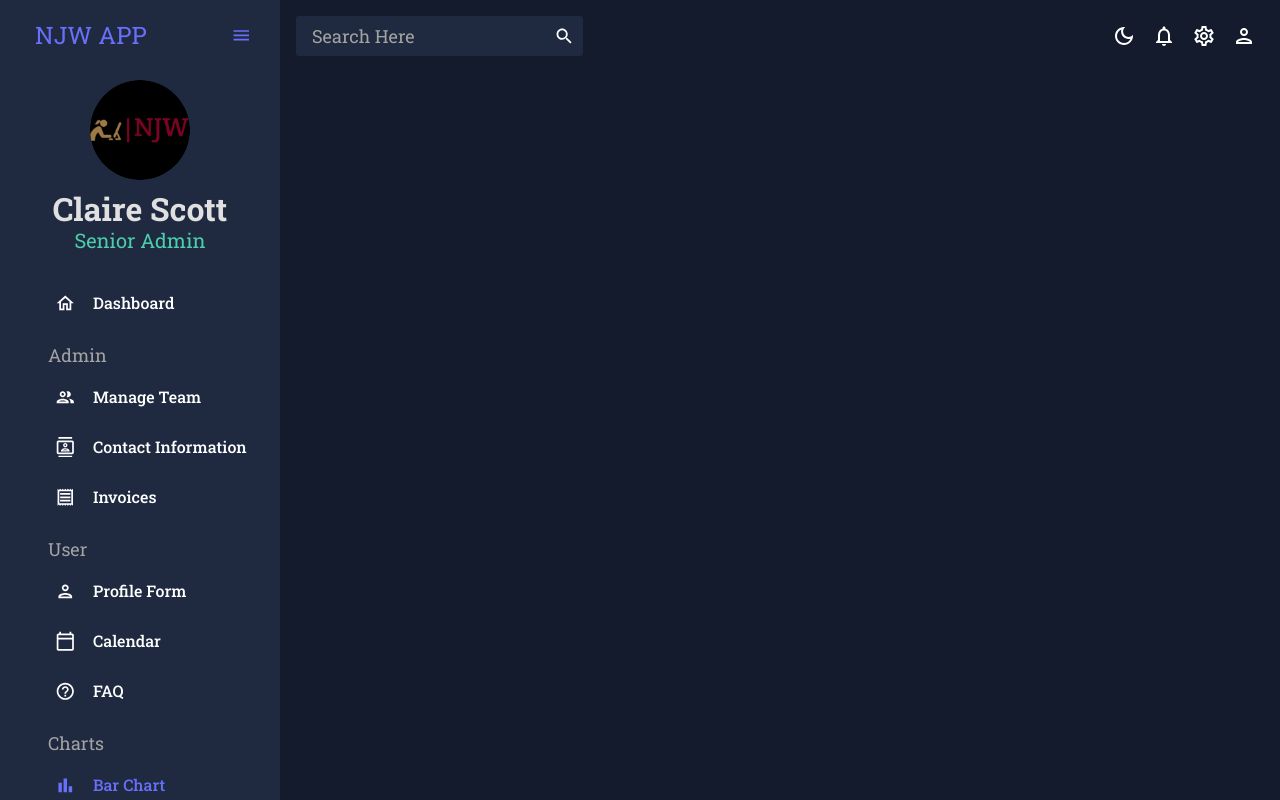
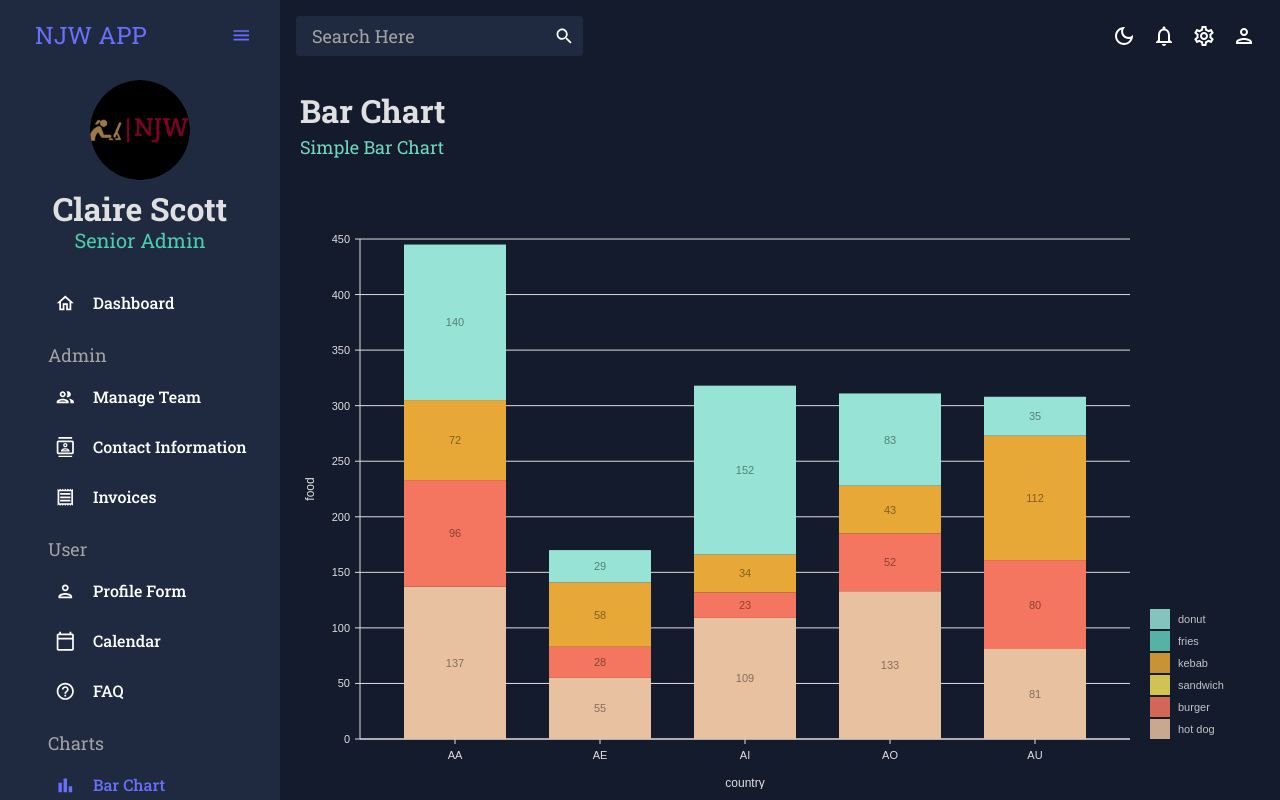
Before and after one commit to NatashaJWangui/React-Admin-Dashboard, a React (Create React App) app: page /Bar in a window 1280 px wide. Shown: the top 800 px of the page. Built offline with nearby package versions, Linux system fonts and the light colour scheme.

Commit message:
Bar Chart added

```diff
--- a/src/App.js
+++ b/src/App.js
@@ -12,7 +12,7 @@
 import Form from "./components/Form";
 import Calendar from "./components/Calendar";
 import FAQ from "./components/FAQ";
-// import Bar from "./components/charts/Bar";
+import Bar from "./components/charts/Bar";
 // import Line from "./components/charts/Line";
 // import Pie from "./components/charts/Pie";
 // import Geography from "./components/Geography";
@@ -39,8 +39,8 @@
             <Route path="/Form" element={<Form />} />
             <Route path="/Calendar" element={<Calendar />} />
             <Route path="/FAQ" element={<FAQ />} />
-            {/* <Route path="/Bar" element={<Bar />} />
-            <Route path="/Pie" element={<Pie />} />
+            <Route path="/Bar" element={<Bar />} />
+            {/* <Route path="/Pie" element={<Pie />} />
             <Route path="/Line" element={<Line />} />
             <Route path="/Geography" element={<Geography />} /> */}
           </Routes>
--- /dev/null
+++ b/src/components/BarCharts.jsx
@@ -0,0 +1,161 @@
+import React from 'react';
+import { useTheme } from '@mui/material';
+import { ResponsiveBar } from '@nivo/bar';
+import { tokens } from '../theme';
+import { mockBarData as data} from '../constants/mockConstant';
+
+function BarCharts({isDashboard=false}) {
+  const theme = useTheme();
+  const colors = tokens(theme.palette.mode);
+
+  return (
+    <ResponsiveBar
+        data={data}
+        theme={{
+          axis:{
+            domain:{
+              line:{
+                stroke:colors.grey[100]
+              }
+            },
+            legend:{
+              text:{
+                fill:colors.grey[100]
+              }
+            },
+            ticks:{
+              line:{
+                stroke:colors.grey[100],
+                strokeWidth: 1
+              },
+              text:{
+                fill:colors.grey[100],
+              }
+            }
+          },
+          legends:{
+            text:{
+              fill:colors.grey[100]
+            }
+          }
+        }}
+        keys={[
+            'hot dog',
+            'burger',
+            'sandwich',
+            'kebab',
+            'fries',
+            'donut'
+        ]}
+        indexBy="country"
+        margin={{ top: 50, right: 130, bottom: 50, left: 60 }}
+        padding={0.3}
+        valueScale={{ type: 'linear' }}
+        indexScale={{ type: 'band', round: true }}
+        colors={{ scheme: 'nivo' }}
+        defs={[
+            {
+                id: 'dots',
+                type: 'patternDots',
+                background: 'inherit',
+                color: '#38bcb2',
+                size: 4,
+                padding: 1,
+                stagger: true
+            },
+            {
+                id: 'lines',
+                type: 'patternLines',
+                background: 'inherit',
+                color: '#eed312',
+                rotation: -45,
+                lineWidth: 6,
+                spacing: 10
+            }
+        ]}
+        fill={[
+            {
+                match: {
+                    id: 'fries'
+                },
+                id: 'dots'
+            },
+            {
+                match: {
+                    id: 'sandwich'
+                },
+                id: 'lines'
+            }
+        ]}
+        borderColor={{
+            from: 'color',
+            modifiers: [
+                [
+                    'darker',
+                    1.6
+                ]
+            ]
+        }}
+        axisTop={null}
+        axisRight={null}
+        axisBottom={{
+            tickSize: 5,
+            tickPadding: 5,
+            tickRotation: 0,
+            legend: isDashboard ? undefined : 'country',
+            legendPosition: 'middle',
+            legendOffset: 44,
+            truncateTickAt: 0
+        }}
+        axisLeft={{
+            tickSize: 5,
+            tickPadding: 5,
+            tickRotation: 0,
+            legend: isDashboard ? undefined : 'food',
+            legendPosition: 'middle',
+            legendOffset: -50,
+            truncateTickAt: 0
+        }}
+        labelSkipWidth={12}
+        labelSkipHeight={12}
+        labelTextColor={{
+            from: 'color',
+            modifiers: [
+                [
+                    'darker',
+                    1.6
+                ]
+            ]
+        }}
+        legends={[
+            {
+                dataFrom: 'keys',
+                anchor: 'bottom-right',
+                direction: 'column',
+                justify: false,
+                translateX: 120,
+                translateY: 0,
+                itemsSpacing: 2,
+                itemWidth: 100,
+                itemHeight: 20,
+                itemDirection: 'left-to-right',
+                itemOpacity: 0.85,
+                symbolSize: 20,
+                effects: [
+                    {
+                        on: 'hover',
+                        style: {
+                            itemOpacity: 1
+                        }
+                    }
+                ]
+            }
+        ]}
+        role="application"
+        ariaLabel="Nivo bar chart demo"
+        barAriaLabel={e=>e.id+": "+e.formattedValue+" in country: "+e.indexValue}
+    />
+  )
+}
+
+export default BarCharts
--- a/src/components/charts/Bar.jsx
+++ b/src/components/charts/Bar.jsx
@@ -1,8 +1,16 @@
 import React from 'react'
+import BarCharts from '../BarCharts'
+import { Box } from '@mui/material'
+import Header from '../Header'
 
 function Bar() {
   return (
-    <div>Bar</div>
+    <Box m="20px">
+      <Header title="Bar Chart" subtitle="Simple Bar Chart"/>
+      <Box height="75vh" >
+        <BarCharts/>
+      </Box>
+    </Box>
   )
 }
 
```
Also changed, not shown: public/mylogo.svg (added), public/mylogoblack.svg (added).
